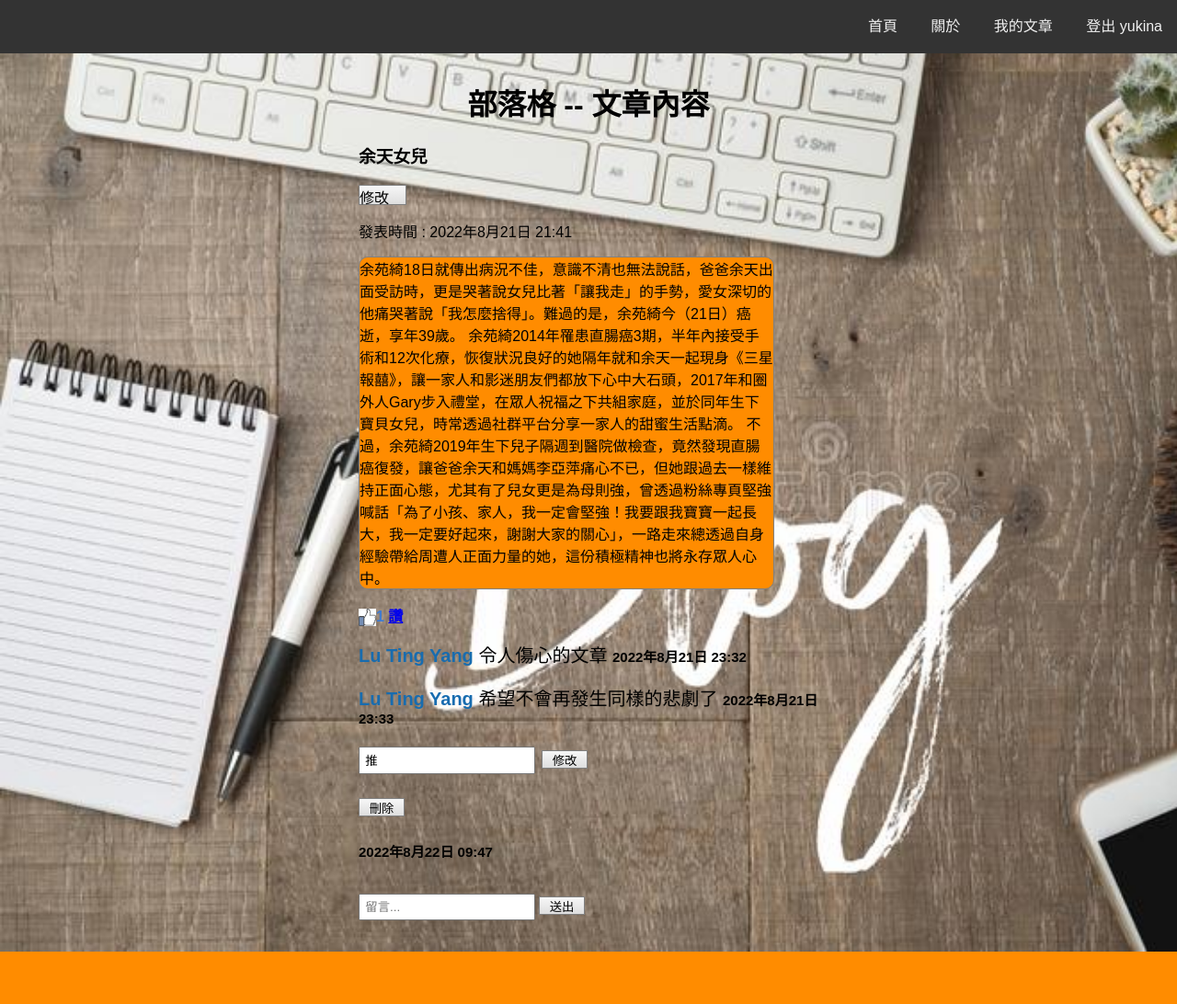
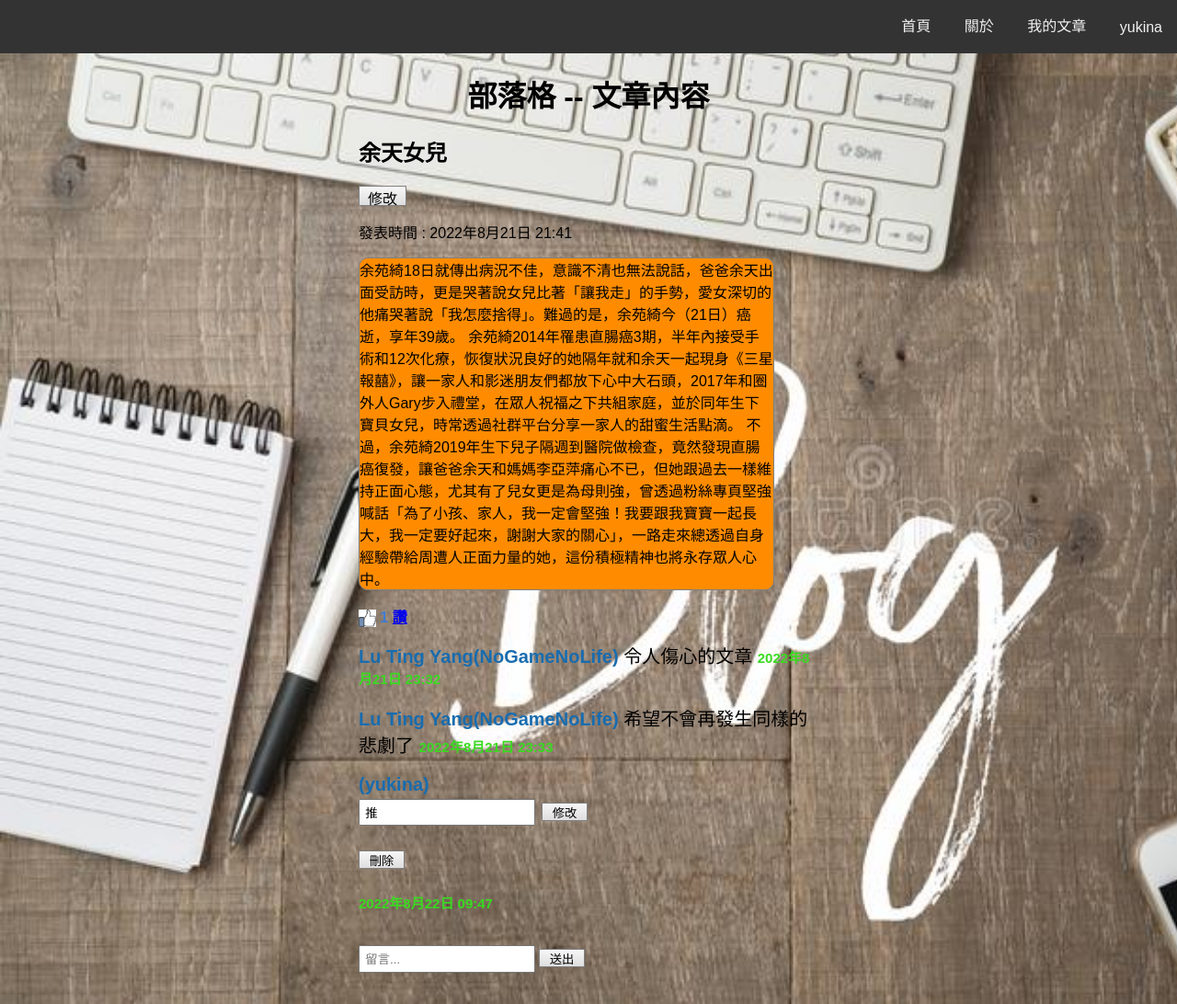
Before and after one commit to Ting0887/django_blog, a Django app: page /articleRead/3/ in a window 1280 px wide. Shown: the whole page at 92% size. Before the commit the page ends 1035 px from the top, so only its background shows below. Run offline with Django 4.2, Linux system fonts and the light colour scheme; a user stored in the database is signed in; data comes from the database, SQL or seed files in the repository; both versions use the stored data as it was after the commit; parts of the project's set-up code (start-up, migrations or seed data) failed here and were passed over.

Commit message:
update my code

```diff
--- a/account/views.py
+++ b/account/views.py
@@ -29,7 +29,7 @@ def login(request):
         return render(request, 'login.html', {'nextURL':request.GET.get('next')})
     username = request.POST.get('username')
     password = request.POST.get('password')
-    print(username, password)
+
     if not username or not password:
         messages.error(request, '請輸入資料')
         return render(request, 'login.html')
--- a/article/views.py
+++ b/article/views.py
@@ -37,6 +37,7 @@ def articleRead(request, articleId):
     article = get_object_or_404(Article, id=articleId)
     context = {'article':article,
                 'comments':Comment.objects.filter(article=article)}
+
     return render(request, 'articleRead.html', context)
 
 @admin_required
--- /dev/null
+++ b/static/css/about.css
@@ -0,0 +1,3 @@
+.discription{
+    text-align: center;
+}
--- a/static/css/account.css
+++ b/static/css/account.css
@@ -1,3 +1,9 @@
+.login{
+    width: 350px;
+    margin-left: auto;
+    margin-right: auto;
+}
+
 .register{
     width: 350px;
     margin-left: auto;
@@ -5,7 +11,7 @@
 }
 
 p input{
-    width: 300px;
+    width: 350px;
 }
 
 .errorlist{
--- a/static/css/article.css
+++ b/static/css/article.css
@@ -12,6 +12,15 @@ div.container{
 
 .createArticle p{
     text-align: center;
+}
+
+.title a{
+    text-decoration: none;
+}
+
+.title a:hover{
+    color: aqua;
+    text-decoration: underline;
 }
 
 .articleContent{
@@ -73,6 +82,7 @@ div.Allcomment{
 .commentTime{
     font-weight: bold;
     font-size: 15px;
+    color: rgb(57, 218, 32);
 }
 
 .comment{
--- a/static/css/main.css
+++ b/static/css/main.css
@@ -10,7 +10,7 @@ h1{
 }
 
 ul#menu{
-    margin-bottom: 30px;
+    margin-bottom: 20px;
     text-align: right;
 }
 
@@ -35,6 +35,28 @@ ul#menu a:hover{
     text-decoration: none;
 }
 
+.dropdown:hover .dropdown-content{
+    display: block;
+}
+
+.dropdown-content a {
+    color: #f2f2f2;
+    text-decoration: none;
+}
+
+.dropdown{
+    display: inline-block;
+  }
+
+.dropdown-content {
+    display: none;
+    position: absolute;
+    background-color: #333;
+    min-width: 100px;
+    box-shadow: 0px 8px 16px 0px rgba(0,0,0,0.2);
+    z-index: 1;
+}
+
 p a.btn{
     height: 20px;
     width: 80px;
@@ -44,6 +66,7 @@ p a.btn{
 .btn{
     display: inline-block;
     color: black;
+    text-align: center;
     text-decoration: none;
     border: thin solid gray;
     height: 20px;
@@ -61,15 +84,13 @@ input[type=text]{
     padding: 1em 0 lem 3em;
 }
 .success{
-    background-color: darkgreen;
-    width: 250px;
+    color: darkgreen;
+    text-align: center;
+    list-style: none;
 }
 
 .error{
-    background-color:crimson;
-    width: 250px;
+    list-style: none;
+    text-align: center;
+    color: red;
 }
-
-.inlineBlock{
-    display: block;
-}
--- a/templates/about.html
+++ b/templates/about.html
@@ -1,5 +1,7 @@
 {% extends "base.html" %}
 {% block heading %}自我介紹{% endblock %}
 {% block content %}
-    <p>我的名字叫陸霆洋</p>
+    <div class="discription">
+        <p>我的名字叫陸霆洋</p>
+    </div>
 {% endblock %}
--- a/templates/article.html
+++ b/templates/article.html
@@ -15,9 +15,9 @@
     {% for article, comments in articles.items %}
         <div class="container">
             <div class="article">
-                <h3>
+                <h2 class="title">
                     <a href="{% url 'articleRead' article.id %}">{{ article.title }}</a>
-                </h3>
+                </h2>
                 {% if user.is_superuser %}
                     <form class="inlineBlock"  method="POST" action="{% url 'articleDelete' article.id %}">
                         {% csrf_token %}
@@ -30,7 +30,7 @@
                     {{ article.content|linebreaks|truncatechars_html:30 }}
                 </div>
                 <p class="like">
-                    <img id="like" src="{% static 'img/like.png' %}" alt="Like">{{ article.likes.count }} 讚
+                    <img id="like" src="{% static 'img/like.png' %}" alt="Like"> {{ article.likes.count }} 讚
                 </p>
                 <hr>
                 {% endfor %}
--- a/templates/articleRead.html
+++ b/templates/articleRead.html
@@ -5,7 +5,7 @@
 
 <link rel="stylesheet" href="{% static 'css/article.css' %}">
 <div class="container">
-    <h3 class="inlineBlock">{{ article.title }}</h3>
+    <h2 class="title">{{ article.title }}</h2>
         {% if user.is_superuser %}
             <a class="btn inlineBlock" href="{% url 'articleUpdate' article.id %}">修改</a>
         {% endif %}
@@ -14,7 +14,7 @@
             {{ article.content }}
         </div>
             <p class='like'>
-                <img id="like" src="{% static 'img/like.png' %}" alt="like">{{ article.likes.count }}
+                <img id="like" src="{% static 'img/like.png' %}" alt="like"> {{ article.likes.count }}
                 {% if user.is_authenticated %}
                     <a href="{% url 'articleLike' article.id %}">讚</a>
                 {% endif %}
@@ -22,7 +22,7 @@
         {% for comment in comments %}
             <div class="usercomment">
                 <span class="commentAuthor">
-                    {{ comment.user.fullName }}
+                    {{ comment.user }}
                 </span>
             {% if comment.user != user %}
                 <span class="comment">
--- a/templates/base.html
+++ b/templates/base.html
@@ -6,6 +6,7 @@
         <meta charset="utf-8">
         <link rel="stylesheet" href="{% static 'css/main.css' %}">
         <link rel="stylesheet" href="{% static 'css/account.css' %}">
+        <link rel="stylesheet" href="{% static 'css/about.css' %}">
     </head>
     <body>
         {% include 'menu.html' %}
--- a/templates/login.html
+++ b/templates/login.html
@@ -1,6 +1,7 @@
 {% extends 'base.html' %}
 {% block heading %}登入{% endblock %}
 {% block content %}
+<div class="login">
     <form method='POST' action="{% url 'account:login' %}">
         {% csrf_token %}
         <p>使用者名稱:<input type="text" name="username"></p>
@@ -10,4 +11,5 @@
         {% endif %}
         <p><input class="btn" type="submit" value="送出"></p>
     </form>
+</div>
 {% endblock %}
--- a/templates/menu.html
+++ b/templates/menu.html
@@ -10,8 +10,11 @@
         <a href="{% url 'article' %}">我的文章</a>
     </li>
     {% if user.is_authenticated %}
-    <li>
-        <a href="{% url 'account:logout' %}">登出 {{user.username }}</a>
+    <li class="dropdown">
+        <a class="dropbtn">{{ user.username }}</a>
+        <ul class="dropdown-content">
+            <a href="{% url 'account:logout' %}">登出 {{user.username }}</a>
+        </ul>
     </li>
     {% else %}
     <li>
```
Also changed, not shown: db.sqlite3.
